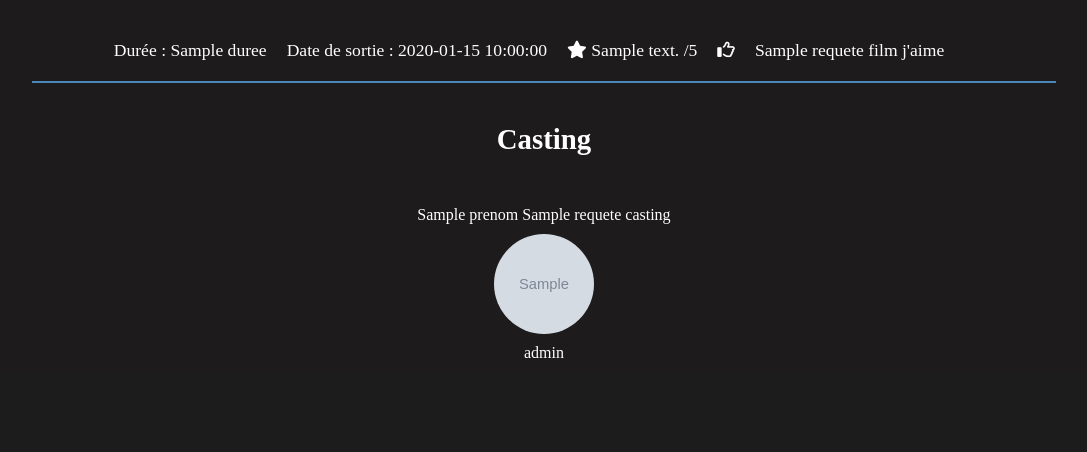
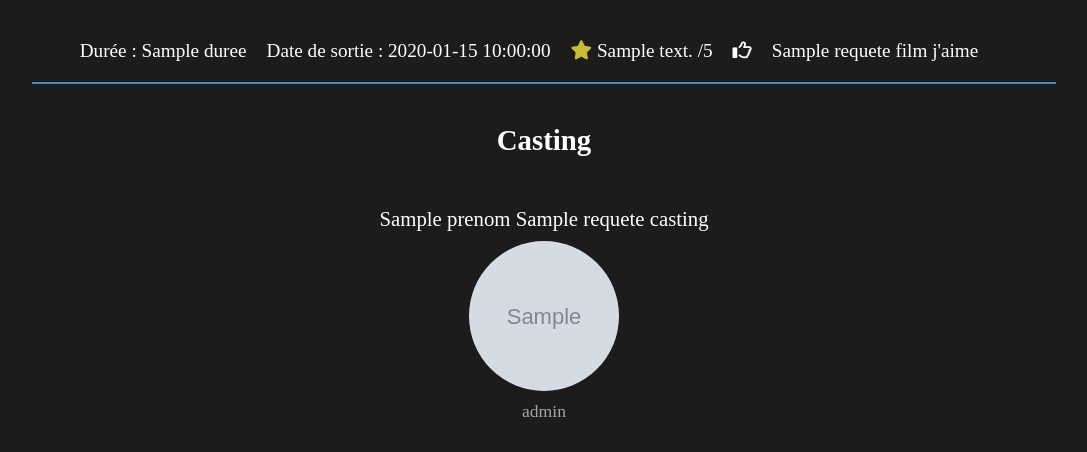
Before and after one commit to mayados/cinema_mvc, a PHP site: template view/detailFilm.php in a window 1280 px wide. Shown: the part 957-1409 px from the top of the page, without its empty margins (96-1183 px from the left). Before the commit the page ends 1315 px from the top, so only its background shows below. Run offline with PHP 8.4, Linux system fonts and the light colour scheme; the template is opened without the code that fills it: most values are stand-ins (such as "Sample title", 1, 10 or a date in 2020); grey boxes marked "Sample" are stand-in pictures.

Commit message:
add style

```diff
--- a/public/css/detailFilm.css
+++ b/public/css/detailFilm.css
@@ -148,8 +148,16 @@ h2{
     justify-content: center;
     gap: 20px;
     width: 100%;
-    font-size: 1.1rem;
+    font-size: 1.2rem;
     padding-right: 30px;
+}
+
+#infos-film p i{
+    color: rgb(199, 189, 53);
+}
+
+.fa-thumbs-up:hover{
+    color: rgb(73, 136, 185);
 }
 
 #bar{
@@ -159,11 +167,11 @@ h2{
 }
 
 #container-casting{
-    border-radius: 10px;
-    width: 90%;
-    min-height: 10px;
     color: white;
-    padding-bottom: 10px;
+    display: flex;
+    flex-direction: column;
+    align-items: center;
+    width: 70%;
 }
 
 #container-casting h4{
@@ -171,11 +179,18 @@ h2{
     padding-top: 20px;
     text-align: center;
     padding-bottom: 50px;
+    border-radius: 10px;
+    width: 70%;
+    min-height: 10px;
 }
 
 .casting-members{
     display: flex;
-    justify-content: space-evenly;
+    justify-content: center;
+    gap: 100px;
+    flex-wrap: wrap;
+    padding: 0px 10px 30px 10px;
+    width: 100%;
 }
 
 .casting-member{
@@ -186,10 +201,19 @@ h2{
     gap: 10px;
 }
 
+.acteur{
+    font-size: 1.3rem;
+}
+
+.nom-role{
+    font-size: 1.1rem;
+    color: rgb(165, 164, 164);
+}
+
 .member-photo{
-    width: 100px;
-    height: 100px;
-    border-radius: 50px;
+    width: 150px;
+    height: 150px;
+    border-radius: 75px;
     overflow: hidden;
 }
 
@@ -198,3 +222,7 @@ h2{
     height: 100%;
     object-fit: cover;
 }
+
+.member-photo img:hover{
+    filter: grayscale(1);
+}
--- a/public/css/detailPersonne.css
+++ b/public/css/detailPersonne.css
@@ -126,7 +126,6 @@ li{
     border-radius: 10px;
     width: 90%;
     min-height: 10px;
-    color: rgb(119, 119, 119);
     padding-bottom: 10px;
 }
 
@@ -138,3 +137,7 @@ li{
     text-align: center;
     padding-bottom: 50px;
 }
+
+#container-films li a{
+    color: rgb(119, 119, 119);
+}
```
Also changed, not shown: public/css/detailGenre.css (+21 -4 lines).
